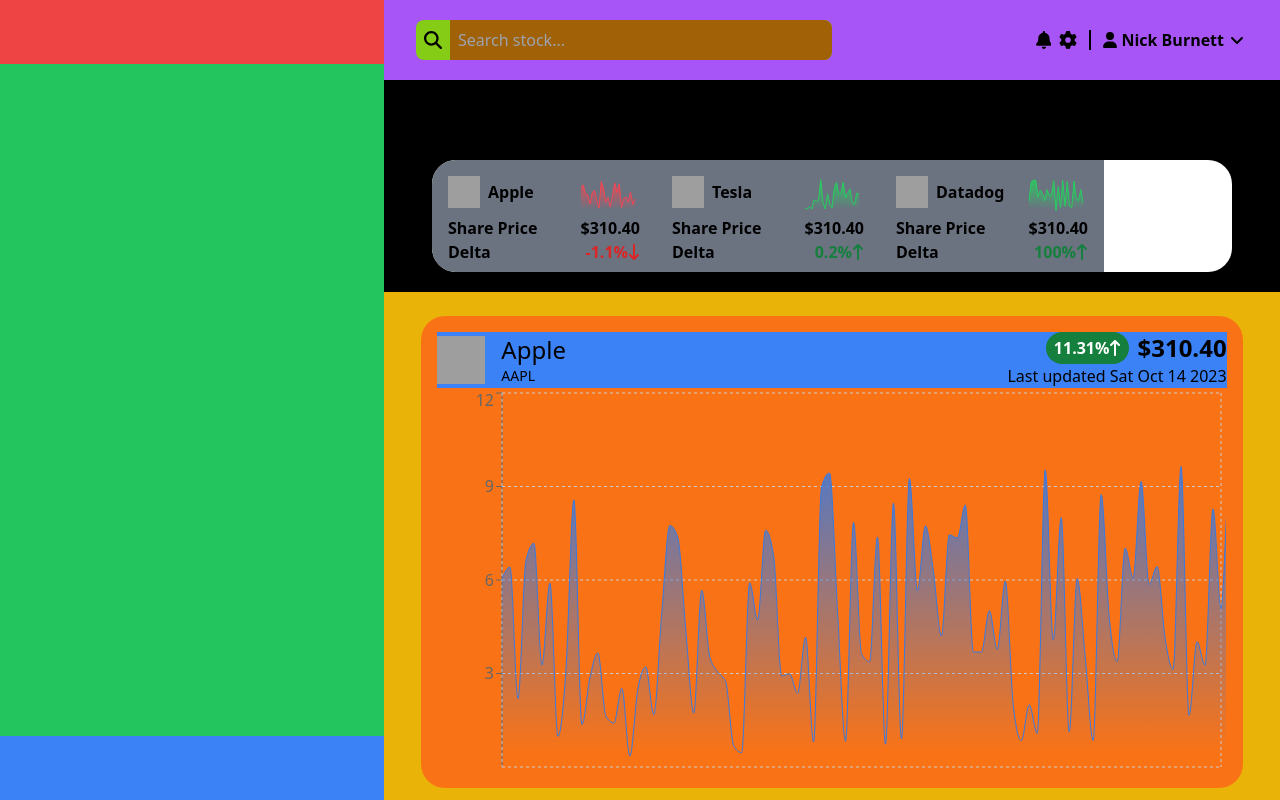
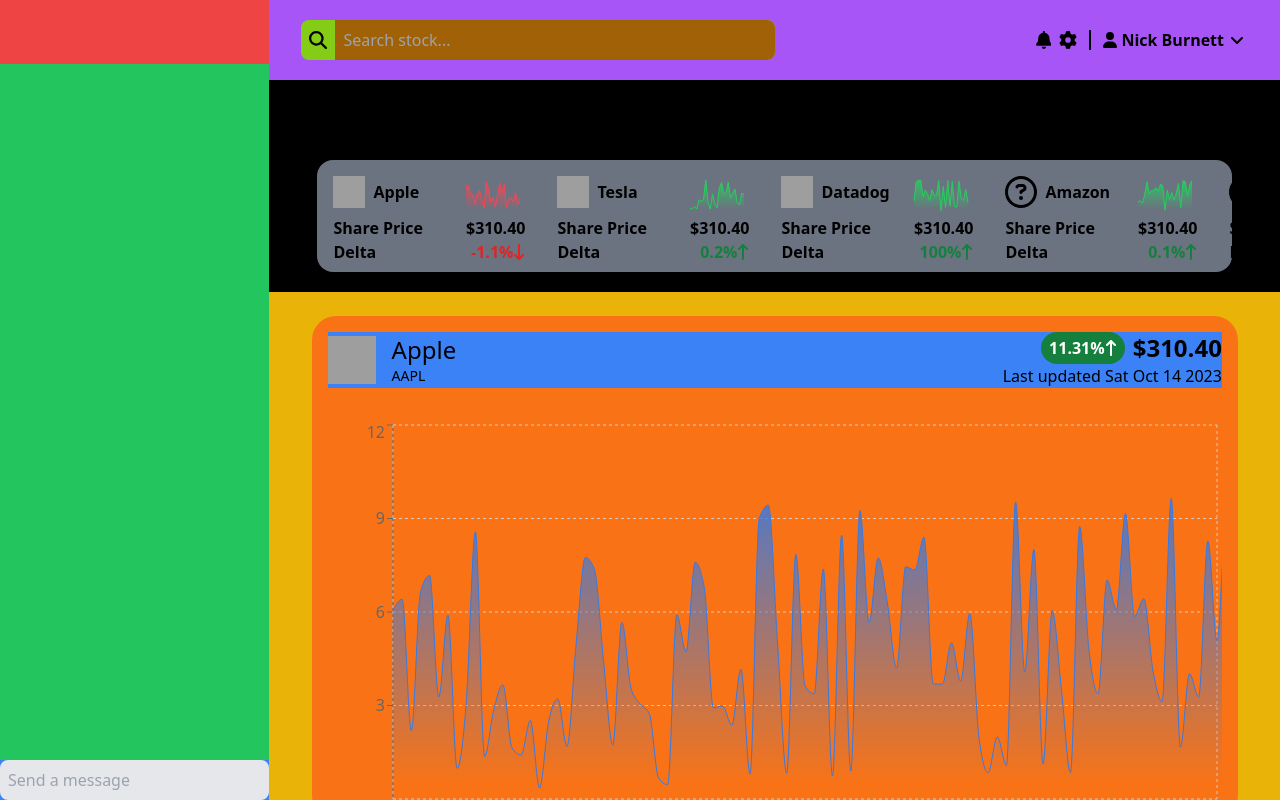
Before and after one commit to abdullah50053/hackgtx, a Next.js app: page / in a window 1280 px wide. Built offline with nearby package versions, Linux system fonts and the light colour scheme; grey boxes are pictures that could not be loaded.

Commit message:
feat: text field

```diff
--- a/src/components/Info/index.tsx
+++ b/src/components/Info/index.tsx
@@ -40,7 +40,7 @@
                     <div className="">Last updated {lastUpdate.toDateString()}</div>
                 </div>
             </div>
-            <div className="w-full h-96">
+            <div className="w-full h-96 mt-8">
                 <Chart inComponent={false} prices={prices} ticker={stock.ticker} />
             </div>
         </div>
--- a/src/components/WatchedStockCard/index.tsx
+++ b/src/components/WatchedStockCard/index.tsx
@@ -18,7 +18,7 @@
         prices.push(Math.random() * 10)
     }
     return (
-        <div className="transition flex flex-col w-56 h-full px-4 py-2 hover:bg-slate-400 cursor-pointer bg-gray-500">
+        <div className="transition flex flex-shrink-0 flex-col w-56 h-full px-4 py-2 hover:bg-slate-400 cursor-pointer bg-gray-500">
             <div className="flex flex-row">
                 {/* Icon + Name */}
                 <div className="flex flex-row items-center">
--- a/src/components/Watchlist/index.tsx
+++ b/src/components/Watchlist/index.tsx
@@ -28,18 +28,36 @@
             iconUrl: "https://upload.wikimedia.org/wikipedia/en/thumb/7/7e/Datadog_logo.svg/1200px-Datadog_logo.svg.png",
             price: 310.4,
             delta: 100
+        },
+        {
+            ticker: "AMZN",
+            name: "Amazon",
+            price: 310.4,
+            delta: 0.1
+        },
+        {
+            ticker: "AMD",
+            name: "AMD",
+            price: 310.4,
+            delta: 0.3
+        },
+        {
+            ticker: "NFLX",
+            name: "Netflix",
+            price: 310.4,
+            delta: 0.8
         }
     ]
     let watchedComponents: React.JSX.Element[] = []
     if (watched) {
         watched.forEach((stock) => {
-            watchedComponents.push(<WatchedStockCard stock={stock} />)
+            watchedComponents.push(<WatchedStockCard key={stock.ticker} stock={stock} />)
         })
     }
     return (
         <div className="flex flex-col w-full h-56 pt-10 px-12 bg-black">
             <div className="text-xl font-bold content-start">My Watchlist</div>
-            <div className="rounded-3xl flex flex-grow flex-row items-center w-full mt-3 mb-5 overflow-x-auto bg-white">
+            <div className="scrollbar rounded-2xl flex flex-grow flex-row items-center w-full mt-3 mb-5 overflow-x-auto bg-white">
                 {watchedComponents.length > 0 ? watchedComponents : <div className="flex-grow text-center text-6xl font-black text-gray-300 select-none">NO WATCHED STOCKS</div>}
             </div>
         </div>
--- a/src/components/container/ChatContainer/index.tsx
+++ b/src/components/container/ChatContainer/index.tsx
@@ -7,7 +7,10 @@
         <div className="flex flex-col m-0 p-0 w-96 h-screen bg-gray-500">
             <div className="items-center m-0 p-0 w-full h-16 bg-red-500"/>
             <div className="flex-grow m-0 p-0 w-full h-auto bg-green-500 overflow-y-auto"/>
-            <div className="m-0 p-0 w-full h-16 bg-blue-500" />
+            <div className="flex m-0 p-0 items-center justify-center w-full h-fit bg-blue-500">
+                <input className="rounded-lg block text-black w-full h-fit p-2 bg-gray-200 outline-none" type="text" placeholder="Send a message" />
+                {/*<textarea className="block p-2.5 w-1/2 text-black resize-none" placeholder="Enter a message..." />*/}
+            </div>
         </div>
     )
 }
--- a/src/components/container/MainContainer/index.tsx
+++ b/src/components/container/MainContainer/index.tsx
@@ -12,7 +12,7 @@
         prices.push(Math.random() * 10)
     }
     return (
-        <div className="flex flex-grow flex-col m-0 p-0 w-auto h-full bg-yellow-500 overflow-y-auto overflow-x-hidden items-start">
+        <div className="scrollbar flex flex-grow flex-col m-0 p-0 w-auto h-full bg-yellow-500 overflow-y-auto overflow-x-hidden items-start">
             <Toolbar />
             <Watchlist />
             <Info stock={{
--- a/src/styles/globals.css
+++ b/src/styles/globals.css
@@ -25,3 +25,15 @@
     )
     rgb(var(--background-start-rgb));
 }
+
+.scrollbar::-webkit-scrollbar {
+  width: 7px;
+  height: 7px;
+}
+.scrollbar::-webkit-scrollbar-track {
+  background-color: transparent;
+}
+.scrollbar::-webkit-scrollbar-thumb {
+  background-color: #4E4F4E;
+  border-radius: 10px;
+}
```
